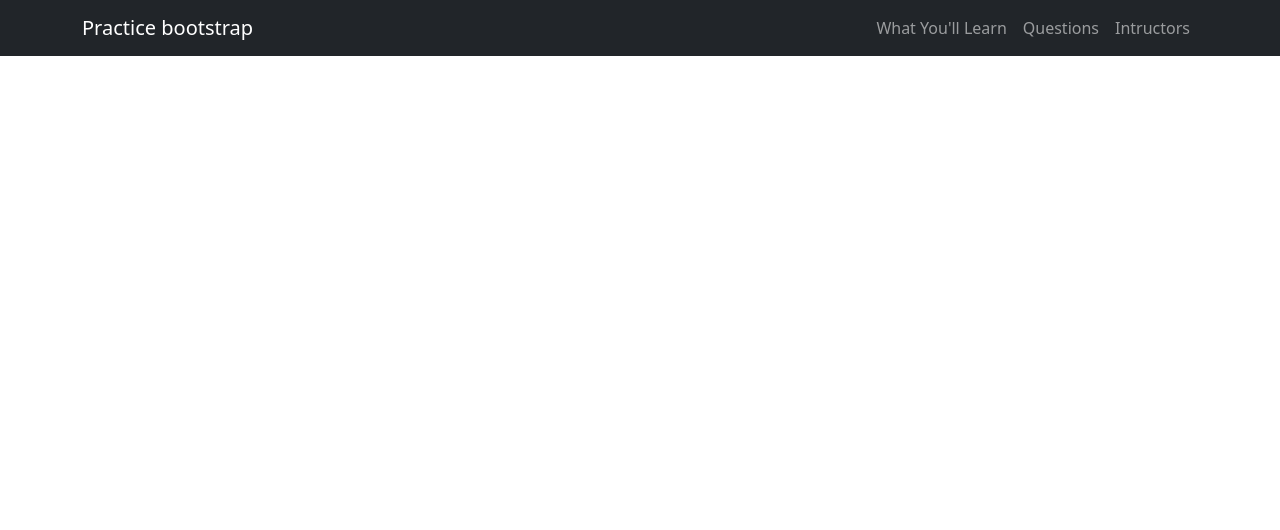
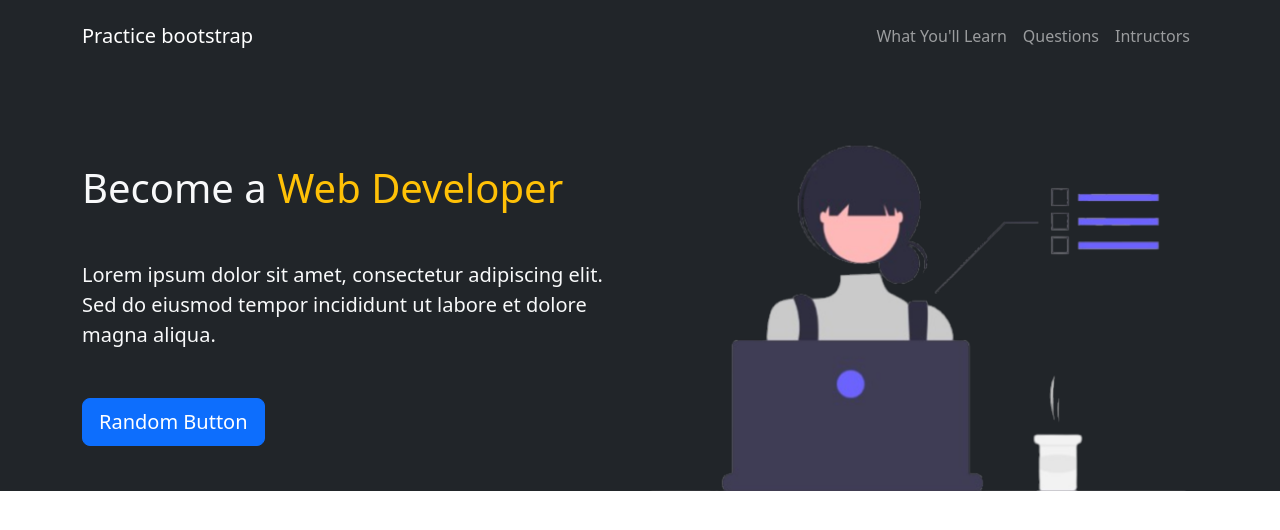
Before and after one commit to JRyan-123/bootstrap, a plain HTML site: page index.html in a window 1280 px wide. Drawn offline with nearby package versions, Linux system fonts and the light colour scheme.

Commit message:
added showcase section

```diff
--- a/index.html
+++ b/index.html
@@ -11,7 +11,7 @@
 
 <body>
     <!-- Navbar -->
-    <nav class="navbar navbar-expand-lg bg-dark navbar-dark">
+    <nav class="navbar navbar-expand-lg bg-dark navbar-dark py-3">
         <div class="container">
             <a href="#" class="navbar-brand">Practice bootstrap</a>
 
@@ -34,6 +34,27 @@
             </div>
         </div>
     </nav>
+    <!-- End Navbar -->
+
+    <!-- Showcase -->
+     <section class="bg-dark text-light p-5 text-center text-sm-start p-lg-0 pt-lg-5">
+        <div class="container">
+            <div class="d-sm-flex align-items-center justify-content-between">
+                <div>
+                    <h1>Become a <span class="text-warning">Web Developer</span> </h1>
+                    <p class="lead my-5">
+                        Lorem ipsum dolor sit amet, consectetur adipiscing elit. Sed do eiusmod tempor incididunt ut labore et
+                        dolore magna aliqua.
+                    </p>
+                    <button class="btn btn-primary btn-lg">Random Button</button>
+                </div>
+                <img class="img-fluid w-50 d-none d-sm-block" src="images/showcase1.png" alt="">
+            </div>
+        </div>
+     </section>
+     <!-- End Showcase -->
+
+
     <script src="https://cdn.jsdelivr.net/npm/bootstrap@5.3.7/dist/js/bootstrap.bundle.min.js"
         integrity="sha384-ndDqU0Gzau9qJ1lfW4pNLlhNTkCfHzAVBReH9diLvGRem5+R9g2FzA8ZGN954O5Q"
         crossorigin="anonymous"></script>
```
Also changed, not shown: images/showcase1.png (added).
